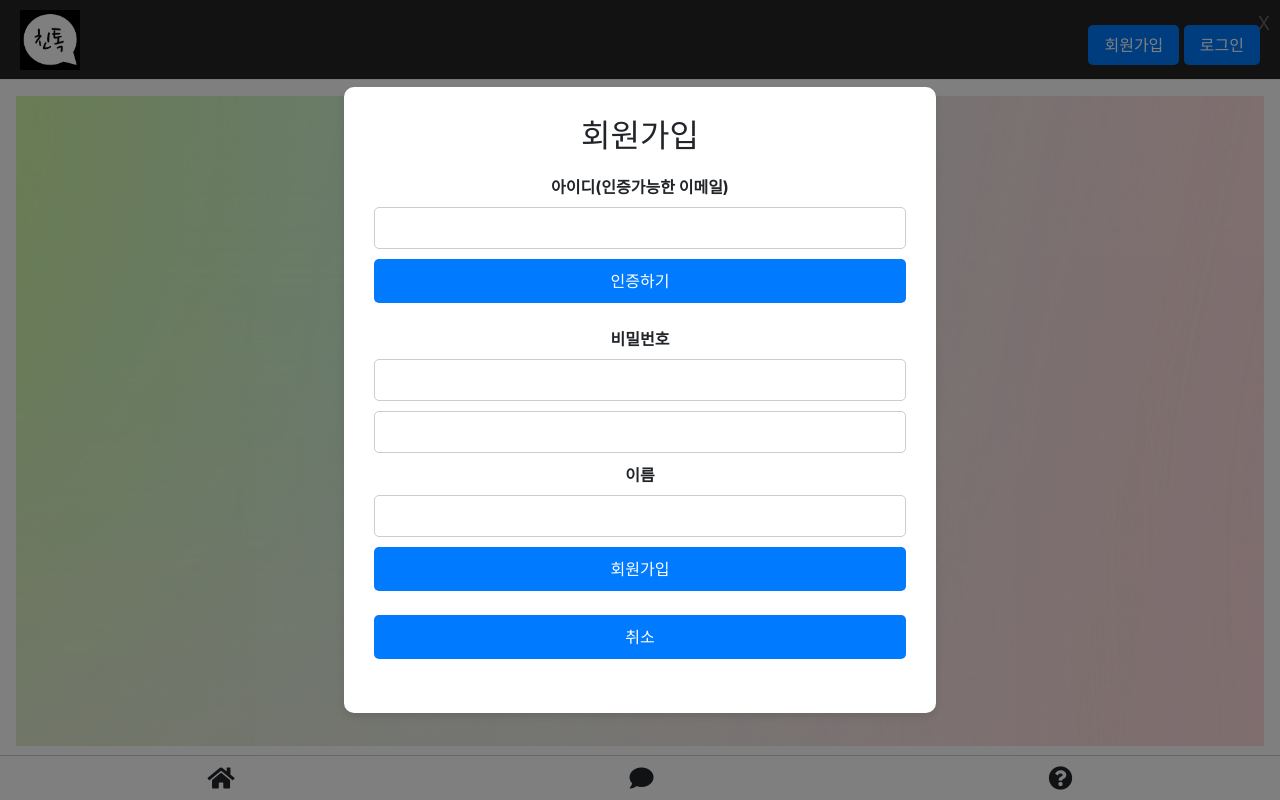
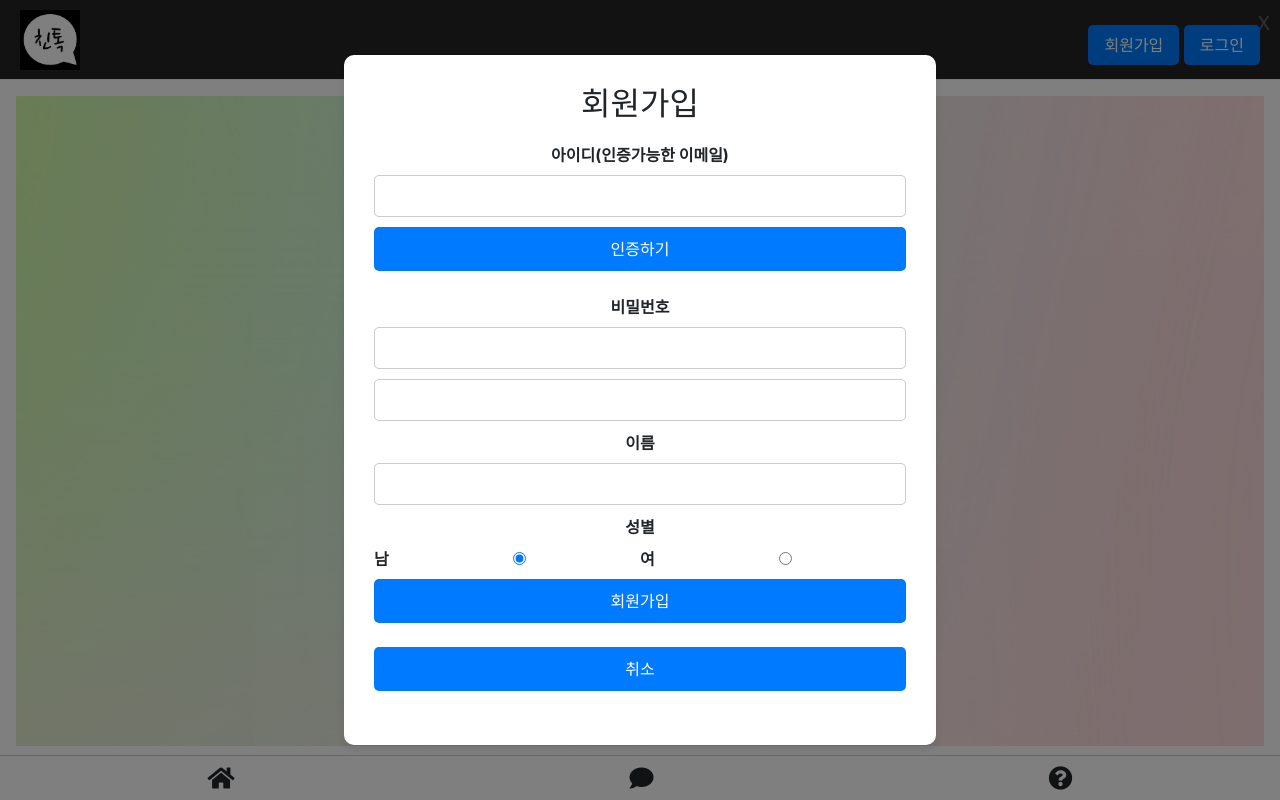
Before and after one commit to LJC0831/frontend, a Vue app: page / in a window 1280 px wide. Both pictures are taken after a click on the element "회원가입". Built offline with nearby package versions, Linux system fonts and the light colour scheme; what vue-toast-notification would draw is missing.

Commit message:
성별추가

```diff
--- a/src/components/Header_01.vue
+++ b/src/components/Header_01.vue
@@ -68,6 +68,13 @@
           <input type="password" v-model="newPassword2" id="newPassword2" />
           <label for="newName">이름 </label>
           <input type="text" v-model="newName" id="newName" />
+          <label for="newName">성별 </label>
+          <div class="radio-buttons">
+            <label>남</label>
+            <input type="radio" v-model="newGender" name="gender"  value="male" checked/>
+            <label>여</label>
+            <input type="radio" v-model="newGender" name="gender" value="female"/>
+          </div>
           <button @click="signup">회원가입</button>&nbsp;
           <button @click="cancelSignup">취소</button>&nbsp;
         </div>
@@ -117,6 +124,7 @@
         newUserId: "", // 회원가입용 새 아이디
         newPassword: "", // 회원가입용 새 비밀번호
         newName: "",
+        newGender: "male",
         isLoggedIn: false, // 로그인 상태를 저장하는 데이터 속성
         isUserProfileModalVisible: false, // 내정보 모달 표시 여부 추가
         editedName: "",
@@ -410,12 +418,14 @@
                   this.newUserId,
                   this.newPassword,
                   this.newName,
+                  this.newGender,
                   (res) => {
                     alert("회원가입에 성공했습니다!");
                     this.showSignupModal = false;
                     this.newUserId = "";
                     this.newPassword = "";
                     this.newName = "";
+                    this.newGender = "";
                     this.mailCheck = false;
                     this.signUpAppr2 =false;
                   },
@@ -603,7 +613,14 @@
     display: inline-block;
     margin-left: 10px;
   }
+  .radio-buttons {
+  display: flex;
+  align-items: center;
+}
 
+.radio-buttons label {
+  margin-right: 10px;
+}
 
 
   </style>
--- a/src/scripts/login.js
+++ b/src/scripts/login.js
@@ -14,11 +14,12 @@ export default {
         .then(successCallback)
         .catch(errorCallback);
     },
-    signup(newUserId, newPassword, newName, successCallback, errorCallback) {
+    signup(newUserId, newPassword, newName, newGender,successCallback, errorCallback) {
       api.post("/api/signup", {
         userId: newUserId,
         password: newPassword,
         name: newName,
+        newGender: newGender,
       })
         .then(successCallback)
         .catch(errorCallback);
```
